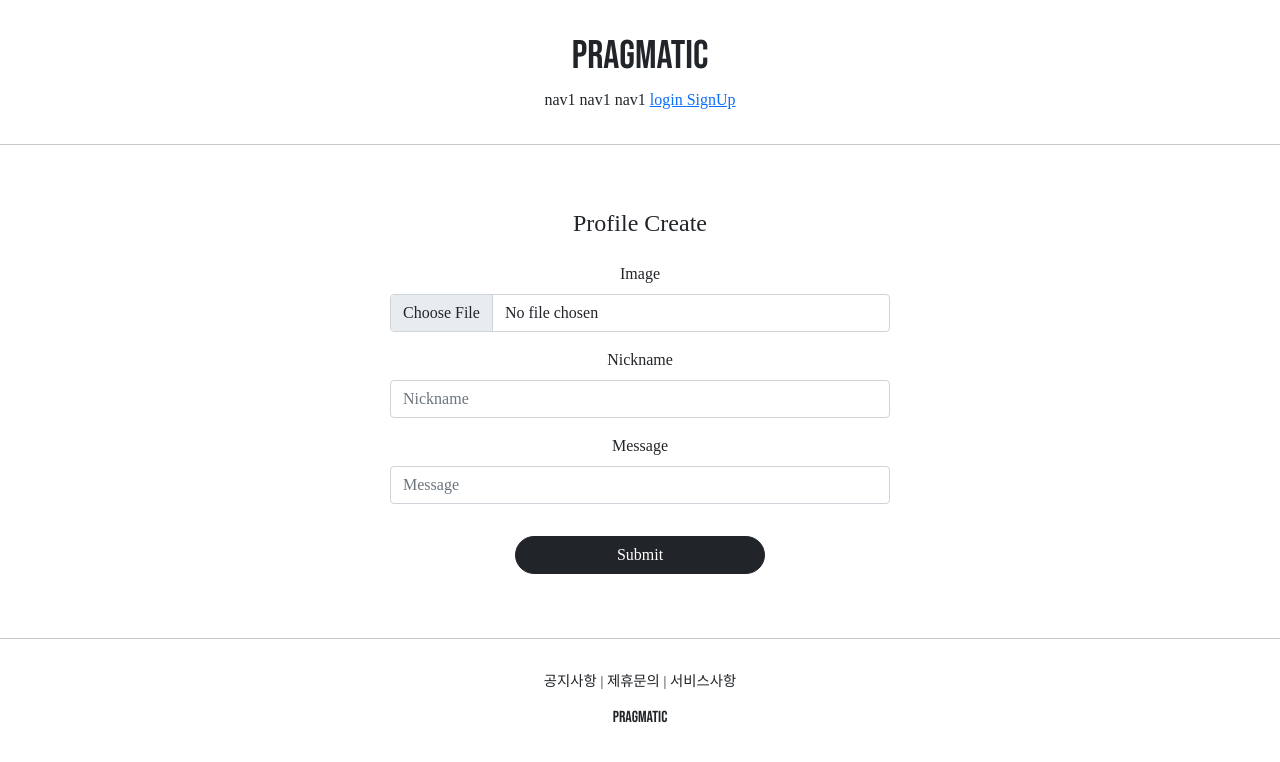
After one commit to sseregit/pragmatic-clone, a Django app: page /profiles/create/ in a window 1280 px wide. The commit adds this page. Shown: the top 762 px of the page. Run offline with Django 4.2, Linux system fonts and the light colour scheme; some libraries are stand-ins or nearby versions; some web fonts are replaced.

Commit message:
django course 31 commit

```diff
--- a/profileapp/forms.py
+++ b/profileapp/forms.py
@@ -1,7 +1,6 @@
 from django.forms import ModelForm
 
 from profileapp.models import Profile
-
 
 class ProfileCreationForm(ModelForm):
     class Meta:
--- a/profileapp/models.py
+++ b/profileapp/models.py
@@ -1,9 +1,10 @@
+from django.contrib.auth.models import User
 from django.db import models
 
 # Create your models here.
 
 class Profile(models.Model):
-    user = models.OneToOneField('User', on_delete=models.CASCADE, related_name='profile')
+    user = models.OneToOneField(User, on_delete=models.CASCADE, related_name='profile')
 
     image = models.ImageField(upload_to='profile/', null=True)
     nickname = models.CharField(max_length=20, unique=True, null=True)
--- /dev/null
+++ b/profileapp/templates/profileapp/create.html
@@ -0,0 +1,17 @@
+{% extends 'base.html' %}
+{% load bootstrap4 %}
+
+{% block content %}
+
+    <div style="text-align:center; max-width:500px; margin:4rem auto;">
+        <div class="mb-4">
+            <h4>Profile Create</h4>
+        </div>
+        <form action="{% url 'profileapp:create' %}" method="post" enctype="multipart/form-data">
+            {% csrf_token %}
+            {% bootstrap_form form%}
+            <input type="submit" class="btn btn-dark rounded-pill col-6 mt-3">
+        </form>
+    </div>
+
+{% endblock %}
--- a/profileapp/urls.py
+++ b/profileapp/urls.py
@@ -1,5 +1,9 @@
+from django.urls import path
+
+from profileapp.views import ProfileCreateView
+
 app_name = 'profileapp'
 
 urlpatterns = [
-
+    path('create/',ProfileCreateView.as_view(),name='create')
 ]
--- a/profileapp/views.py
+++ b/profileapp/views.py
@@ -1,3 +1,22 @@
 from django.shortcuts import render
 
 # Create your views here.
+from django.urls import reverse_lazy
+from django.views.generic import CreateView
+
+from profileapp.forms import ProfileCreationForm
+from profileapp.models import Profile
+
+
+class ProfileCreateView(CreateView):
+    model = Profile
+    context_object_name = 'target_profile'
+    form_class = ProfileCreationForm
+    success_url = reverse_lazy('accountapp:hello_world')
+    template_name = 'profileapp/create.html'
+
+    def form_valid(self, form):
+        temp_profile = form.save(commit=False)
+        temp_profile.user = self.request.user
+        temp_profile.save()
+        return super().form_valid(form)
```
Also changed, not shown: accountapp/templates/accountapp/detail.html (+9 -1 lines), media/profile/장연식q11.jpg (added), media/profile/장연식q11_JqGjy23.jpg (added), profileapp/migrations/0001_initial.py (added).
